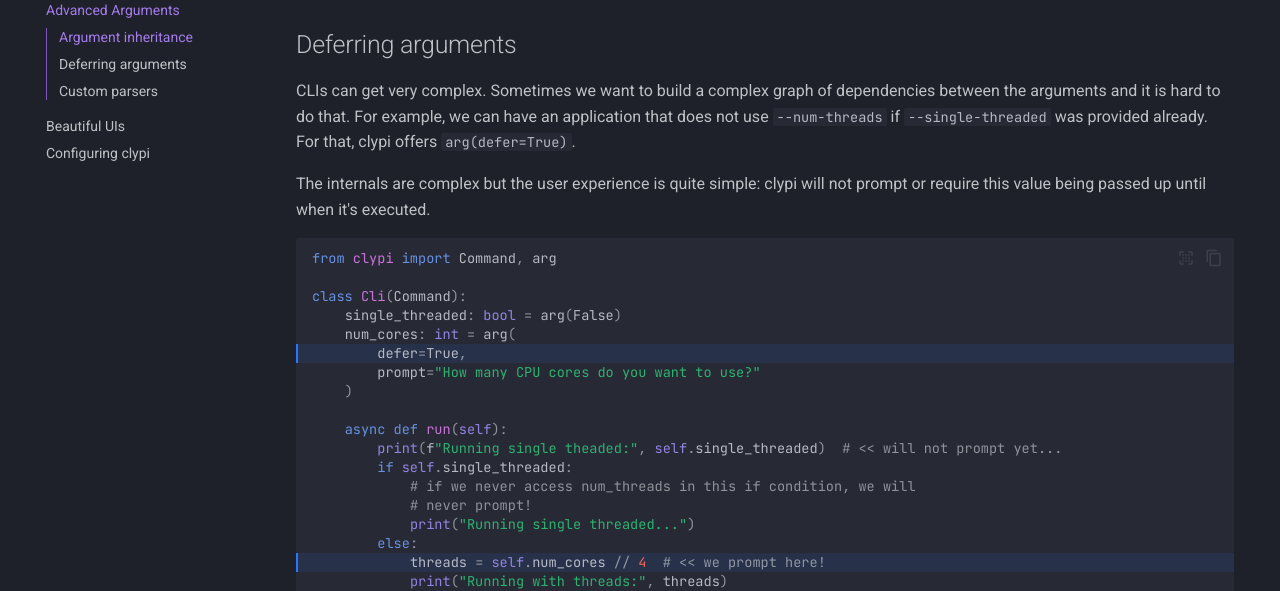
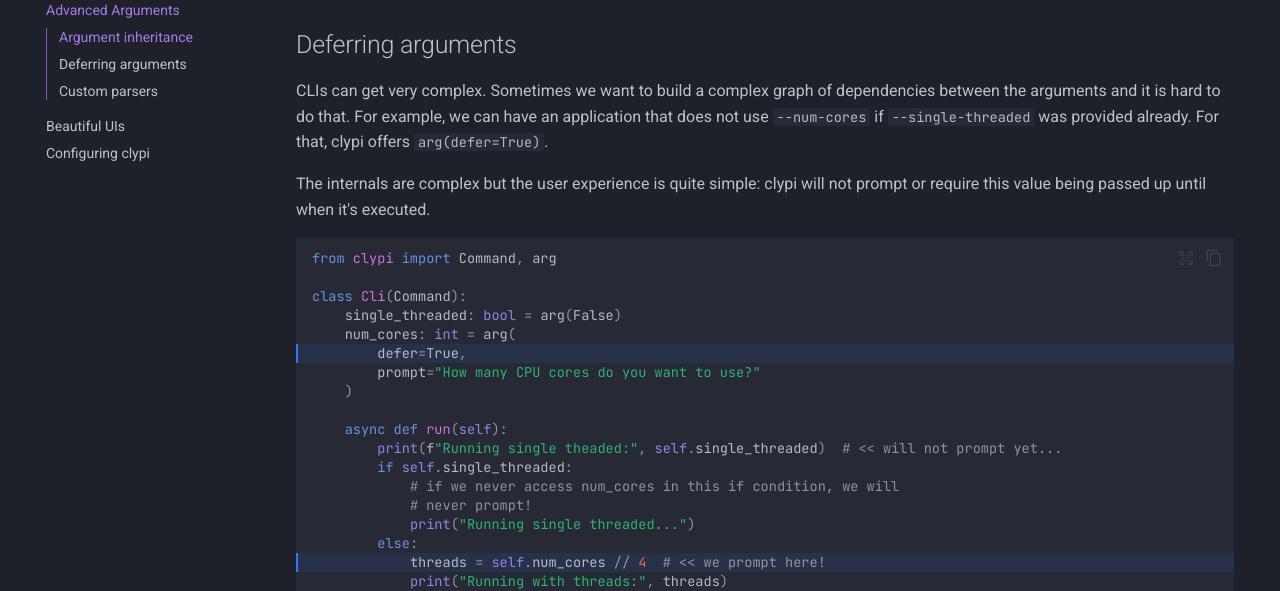
Before and after one commit to danimelchor/clypi, an MkDocs documentation site: the page built from docs/learn/advanced_arguments.md, in a window 1280 px wide and 900 px high, scrolled down 1298 px. Shown: the part 152-743 px from the top of the window. Built offline with MkDocs 1.6.1 and Material for MkDocs 9.7.7, drawn with Linux system fonts in a browser that asks for light colours; comment, search, counter and statistics services are not loaded.

Commit message:
Docs - Fix defer doc (#105)

```diff
--- a/docs/learn/advanced_arguments.md
+++ b/docs/learn/advanced_arguments.md
@@ -64,7 +64,7 @@
 
 ## Deferring arguments
 
-CLIs can get very complex. Sometimes we want to build a complex graph of dependencies between the arguments and it is hard to do that. For example, we can have an application that does not use `--num-threads` if `--single-threaded` was provided already. For that, clypi offers `arg(defer=True)`.
+CLIs can get very complex. Sometimes we want to build a complex graph of dependencies between the arguments and it is hard to do that. For example, we can have an application that does not use `--num-cores` if `--single-threaded` was provided already. For that, clypi offers `arg(defer=True)`.
 
 The internals are complex but the user experience is quite simple: clypi will not prompt or require this value being passed up until when it's executed.
 
@@ -82,7 +82,7 @@
     async def run(self):
         print(f"Running single theaded:", self.single_threaded)  # << will not prompt yet...
         if self.single_threaded:
-            # if we never access num_threads in this if condition, we will
+            # if we never access num_cores in this if condition, we will
             # never prompt!
             print("Running single threaded...")
         else:
```
